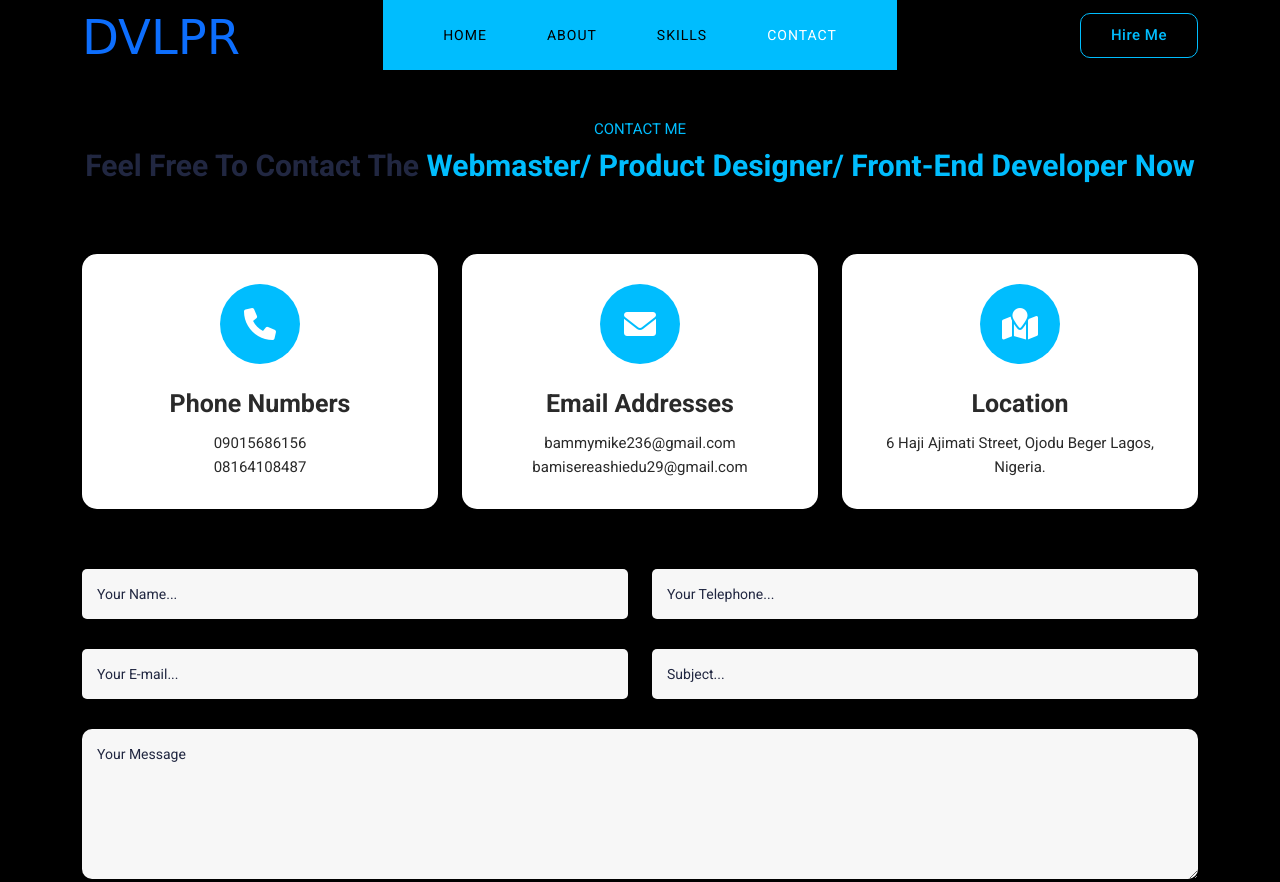
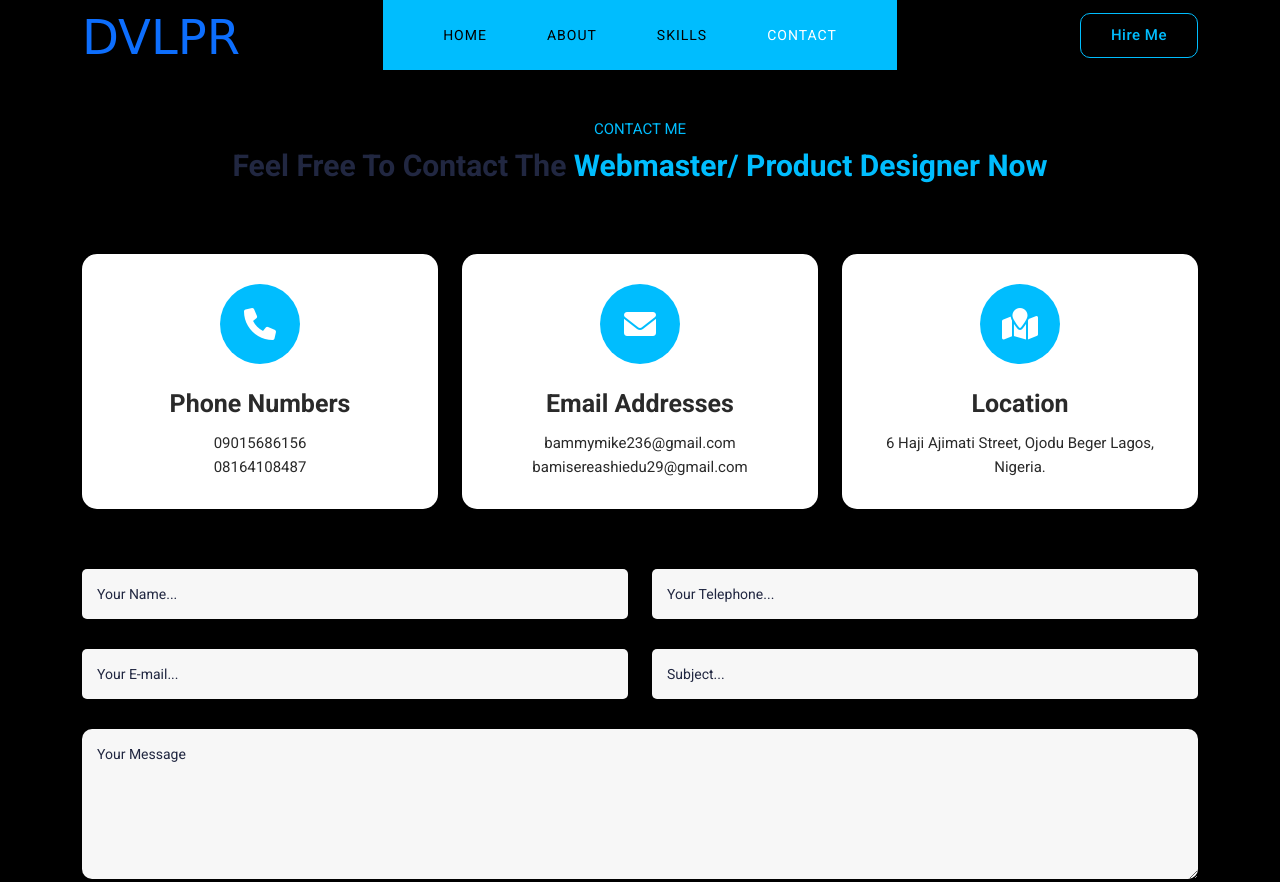
Before and after one commit to bammymike/My_Portfolio_Website, a plain HTML site: page contact.html in a window 1280 px wide. Shown: the top 882 px of the page. Drawn offline with nearby package versions, Linux system fonts and the light colour scheme.

Commit message:
Update contact.html

```diff
--- a/contact.html
+++ b/contact.html
@@ -75,7 +75,7 @@
 <div class="col-lg-12">
 <div class="section-heading text-center">
 <h6>Contact Me</h6>
-<h4>Feel free <em></em> to contact the <em>Webmaster/ Product Designer/ Front-End Developer Now</em></h4>
+<h4>Feel free <em></em> to contact the <em>Webmaster/ Product Designer Now</em></h4>
 </div>
 </div>
 <div class="col-lg-4">
```
